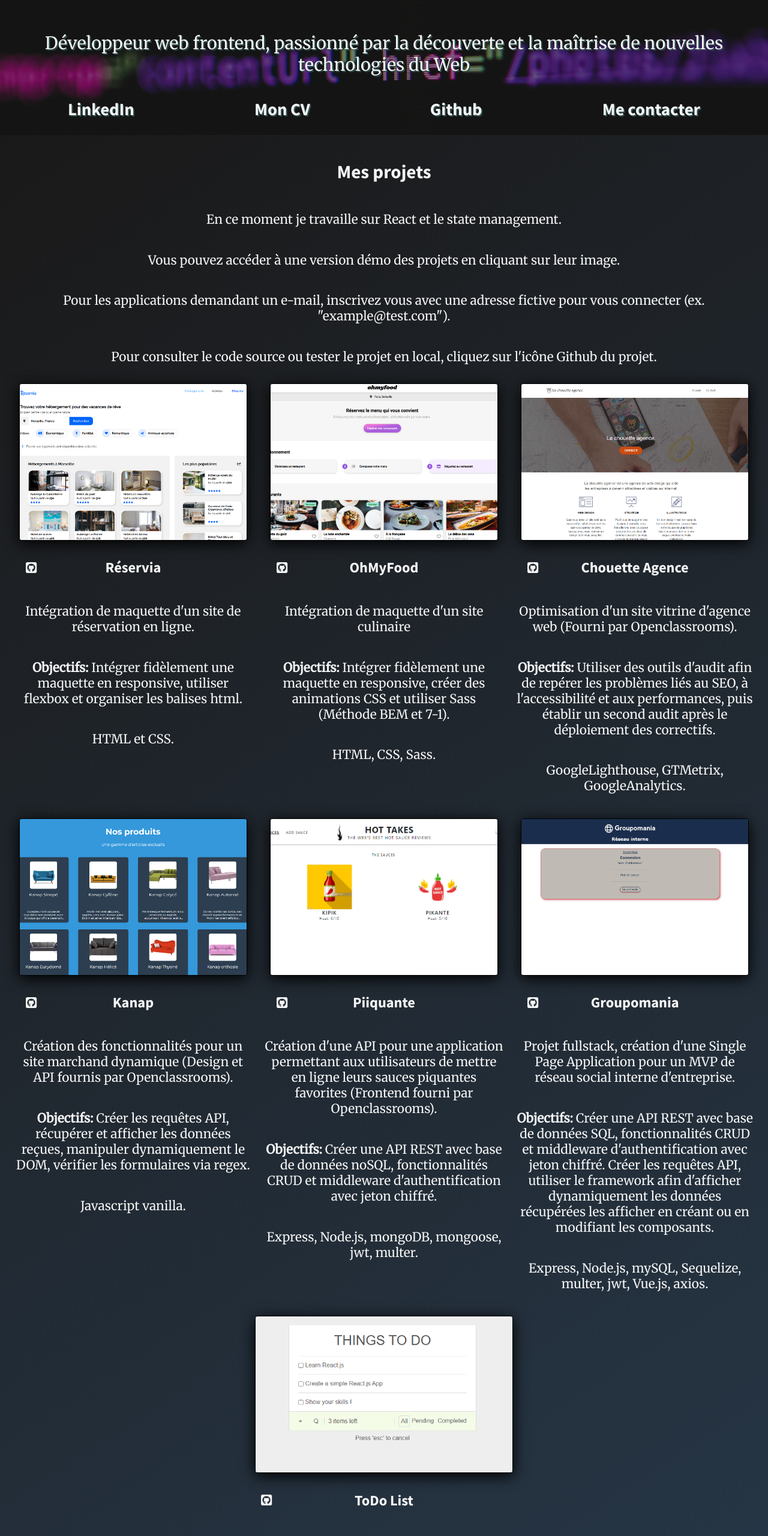
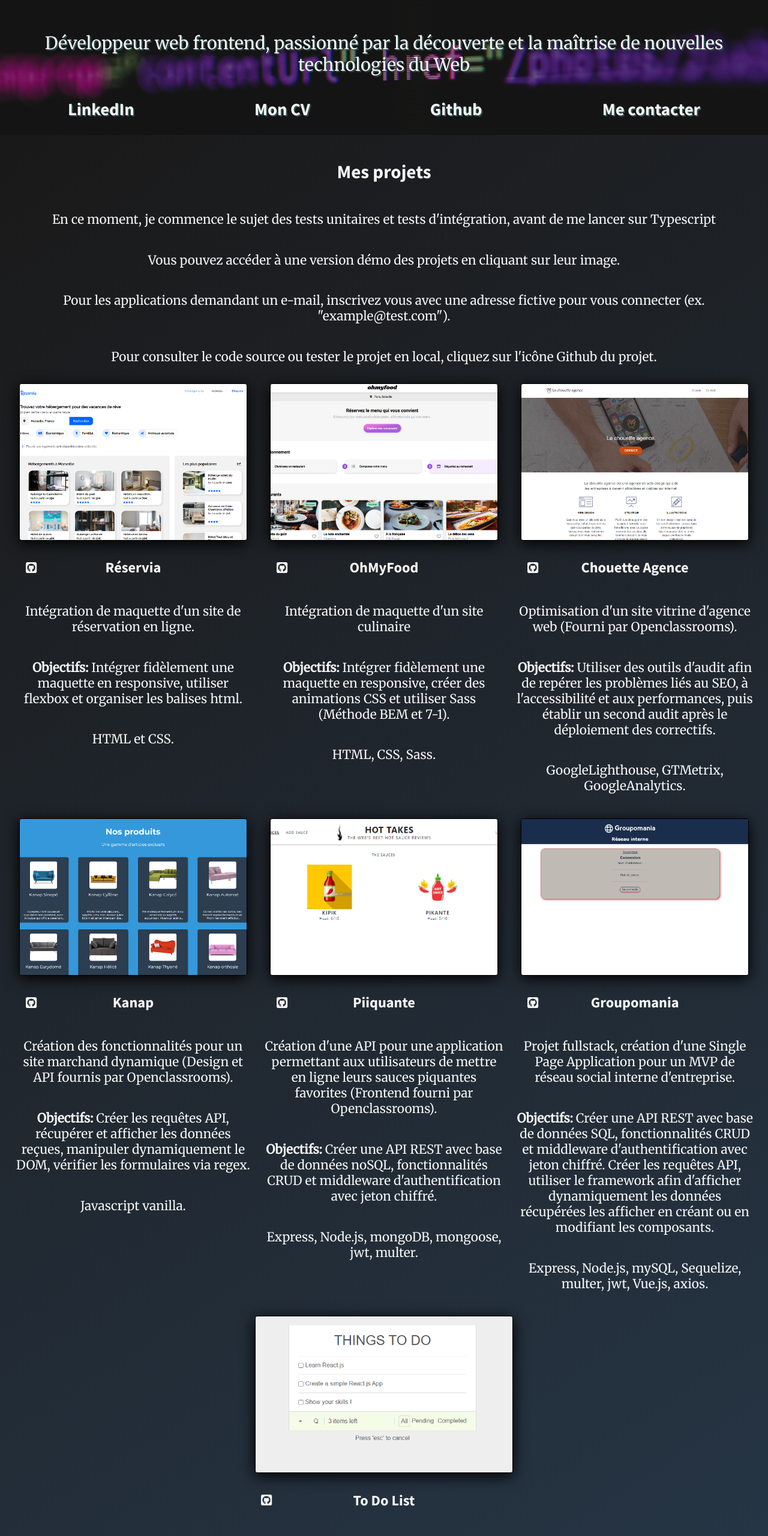
Before and after one commit to Korgmgn/portfolio, a React (Create React App) app: page / in a window 1280 px wide. Shown: the part 234-2794 px from the top of the page at 60% size. Built offline with nearby package versions, Linux system fonts and the light colour scheme.

Commit message:
update current work text

```diff
--- a/src/components/Main.js
+++ b/src/components/Main.js
@@ -7,7 +7,7 @@ function Main() {
         <div className="main-background">
             <main className="main">
                 <h2 className="main--title">Mes projets</h2>
-                <p className="main--description">En ce moment je travaille sur React et le state management.</p>
+                <p className="main--description">En ce moment, je commence le sujet des tests unitaires et tests d'intégration, avant de me lancer sur Typescript</p>
                 <p className="main--description">Vous pouvez accéder à une version démo des projets en cliquant sur leur image.</p>
                 <p className="main--description">Pour les applications demandant un e-mail, inscrivez vous avec une adresse fictive pour vous connecter (ex. "example@test.com").</p>
                 <p className="main--description">Pour consulter le code source ou tester le projet en local, cliquez sur l'icône Github du projet.</p>
--- a/src/components/Projet.js
+++ b/src/components/Projet.js
@@ -105,7 +105,8 @@ function Projects() {
                     <div className="project-card--description__github-icon">
                         <a href="https://github.com/Korgmgn/react_todo-list" title="Voir le code" target="_blank" rel='noreferrer'><FontAwesomeIcon icon={faGithubSquare} /></a>
                     </div>
-                    <h3>ToDo List</h3>
+                    <h3>To Do List</h3>
+                    <p>[Finitions en cours]</p>
                     <p>Liste de tâches avec fonctionnalités d'ajout de tâches, cocher les tâches terminées, filtrer la liste avec les boutons filtres ou en utilisant la barre de recherche.</p>
                     <p><span className="bold-font">Objectifs: </span>Création d'une application React.js en utilisant tous les concepts fondamentaux du framework, tels que le state management, la création de composants, la transmission des props aux composants enfants, l'utilisation des events et la création de custom events.</p>
                     <p>React.js</p>
```
